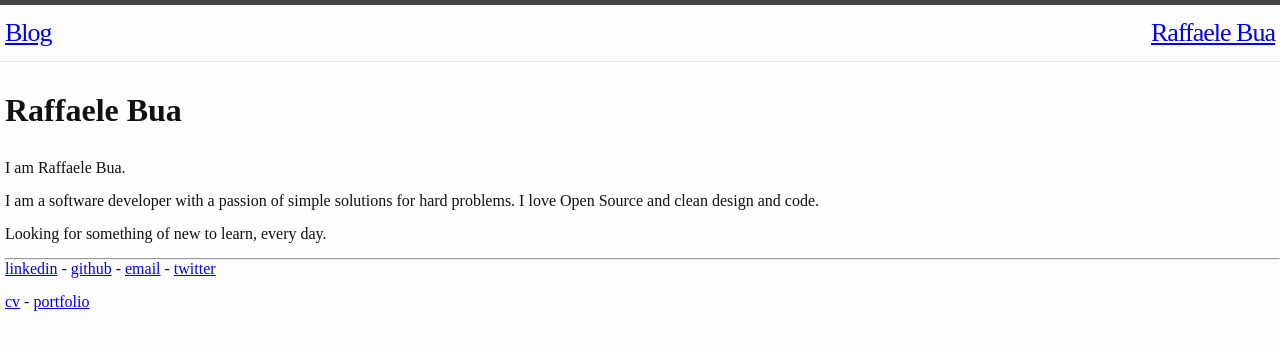
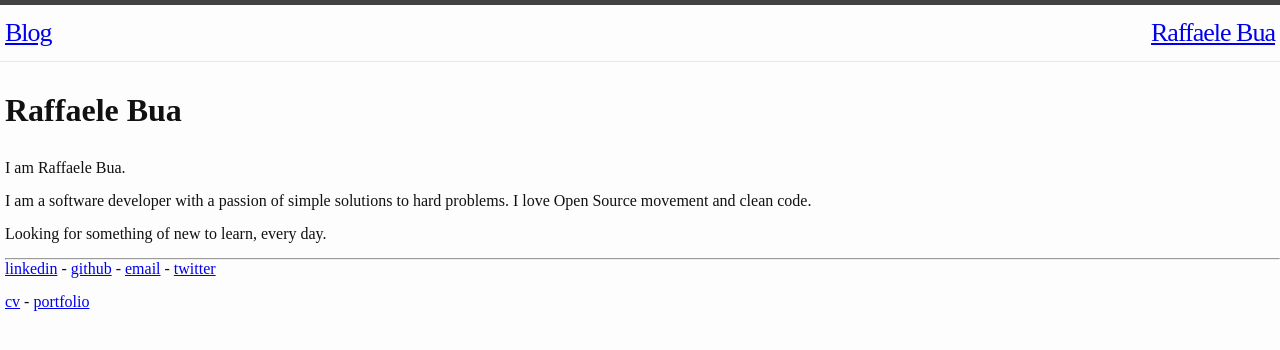
Before and after one commit to buele/buele.github.io, a Jekyll site: the page built from about.md, in a window 1280 px wide. Shown: the top 350 px of the page. Built offline with Jekyll 4.4.1, drawn with Linux system fonts in a browser that asks for light colours.

Commit message:
update cv

```diff
--- a/about.md
+++ b/about.md
@@ -6,8 +6,8 @@ permalink: /about/
 
 I am Raffaele Bua.
 
-I am a software developer with a passion of simple solutions for hard problems.
-I love Open Source  and clean design and code.
+I am a software developer with a passion of simple solutions to hard problems.
+I love Open Source movement and clean code.
 
 Looking for something of new to learn, every day.
 
```
Also changed, not shown: 1 other file.
